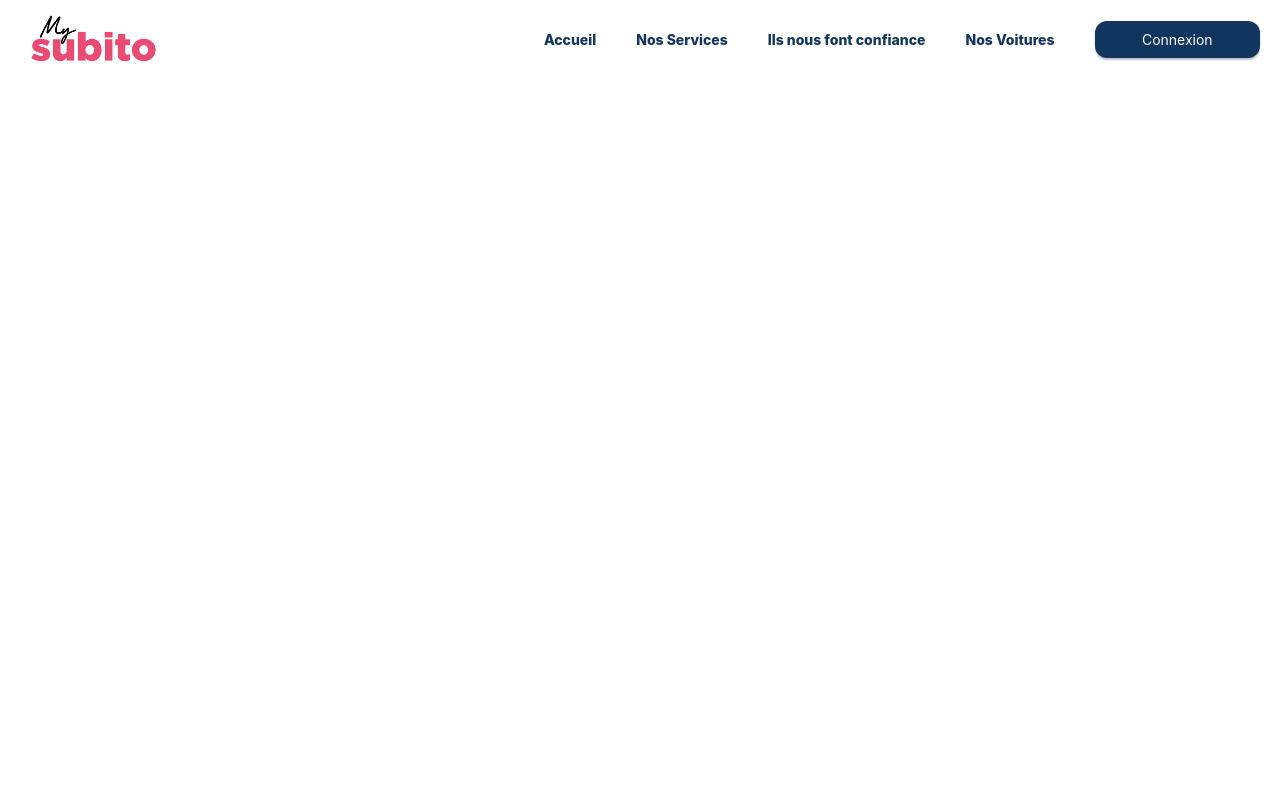
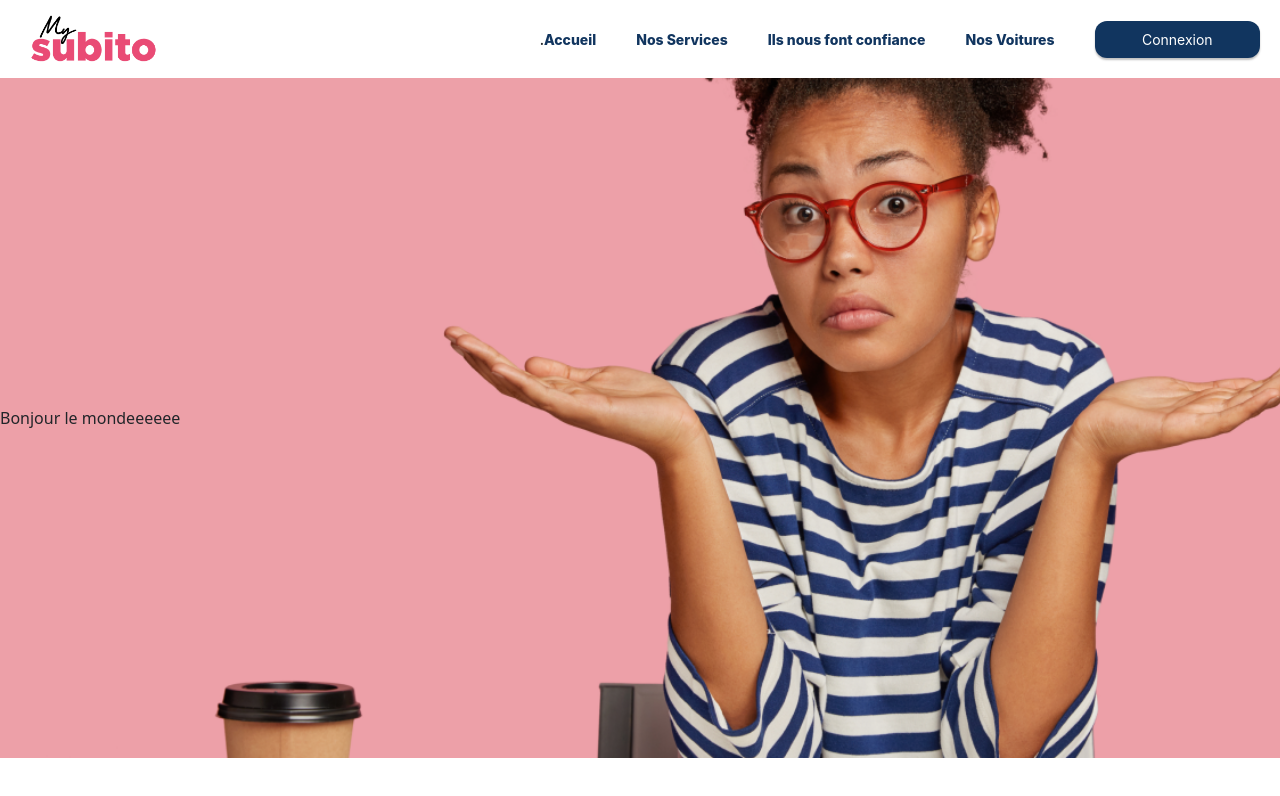
Before and after one commit to jarajop/ReactJS, a React (Create React App) app: page /accueil2 in a window 1280 px wide. Shown: the top 796 px of the page. Built offline with nearby package versions, Linux system fonts and the light colour scheme.

Commit message:
reproduction_du fichier Accueil.jsx

```diff
--- a/src/App.js
+++ b/src/App.js
@@ -18,6 +18,7 @@ import EtatForm from './componants/EtatForm';
 import TexteClickable from './componants/TexteClickable';
 import Etat4 from './componants/Etat4';
 import Form from './componants/Form';
+import Accueil2 from './componants/Accueil2';
 
 
 function App() {
@@ -42,6 +43,8 @@ function App() {
        <Route path='/login' element={ <Login />}/>
        <Route path='/footer' element={ <Footer/>}/>
        <Route path='/form' element={ <Form/>}/>
+       <Route path='/accueil2' element={ <Accueil2/>}/>
+
 
 
        </Routes>
--- /dev/null
+++ b/src/assets/styles/accueil2.css
@@ -0,0 +1,14 @@
+:root{
+    --primary: #11355F;
+    --secondary : #EA4b74;
+}
+
+
+#home{
+    background-image: url('../images/home/banner_faq.png');
+    background-repeat: no-repeat;
+    background-size: cover;
+    width: 100%;
+
+
+}
--- a/src/componants/Accueil.jsx
+++ b/src/componants/Accueil.jsx
@@ -5,6 +5,7 @@ import { Icon } from "@iconify/react";
 import { useState } from "react";
 
 function Accueil() {
+  // les 2 touches apres le P pr ls crochets et avc maj pr avoir ls accolades
   const Kaba = [
     {
       question: "question1",
--- /dev/null
+++ b/src/componants/Accueil2.jsx
@@ -0,0 +1,13 @@
+import { NavLink } from "react-router-dom";
+import "../assets/styles/accueil2.css"
+import Img9 from "../assets/images/home/banner_faq.png";
+
+
+// ceci est une reproduction du fichier Accueil.jsx
+function Accueil2() { // tous les autres caracteres k tu chercheras se trouvent sur ls chiffres avc la combo Maj
+  return (
+
+      <div id="home"> Bonjour le mondeeeeee </div>
+  );
+}
+export default Accueil2;
--- a/src/componants/Form.jsx
+++ b/src/componants/Form.jsx
@@ -22,7 +22,7 @@ function Form() {
         <input
           placeholder="Nom"
           type="text"
-         value={Pers.nom}
+          value={Pers.nom}
           name="nom"
           onChange={(e) => setPers({ ...Pers, nom: e.target.value })} // e.target.value renvoyer la valeur actuelle du champ de saisie donc setName.  e.target.value
         />
--- a/src/componants/Navbar.jsx
+++ b/src/componants/Navbar.jsx
@@ -1,34 +1,49 @@
 import { NavLink } from "react-router-dom";
-import  '../assets/logos/subito/logo-texte2-mysubito.png'
-import Subito from '../assets/logos/subito/logo-texte2-mysubito.png'
+import "../assets/logos/subito/logo-texte2-mysubito.png";
+import Subito from "../assets/logos/subito/logo-texte2-mysubito.png";
 
-
-function Navbar () {
+function Navbar() {
   return (
-
     <div className="container-fluid">
       <nav className="d-flex ">
-          <img src= {Subito} alt="" className="logo" />
-            <ul className="nav justify-content-end py-3 align-items-center ms-auto p-2">  {/*cette classe permet de le mettre tt a fait a droite et py regle ls blem de marges  */}
-               <li >
-               <NavLink className="mem" to="/"> Accueil</NavLink>
+        {" "}
+        {/* donc la le d-flex permet d'aligner ts les elements sur la mem ligne */}
+        <img src={Subito} alt="" className="logo" />
+        <ul className="nav justify-content-end py-3 align-items-center ms-auto p-2">.
+          {" "}
+          {/*cette classe permet de le mettre tt a fait a droite et py regle ls blem de marges et ms pr dire margin */}
+          <li>
+            <NavLink className="mem" to="/">
+              {" "}
+              Accueil
+            </NavLink>
           </li>
-               <li >
-                <NavLink className="mem" to="/services"> Nos Services</NavLink>
-
+          <li>
+            <NavLink className="mem" to="/services">
+              {" "}
+              Nos Services
+            </NavLink>
           </li>
-               <li >
-               <NavLink className="mem" to="/confiance"> Ils nous font confiance</NavLink>
+          <li>
+            <NavLink className="mem" to="/confiance">
+              {" "}
+              Ils nous font confiance
+            </NavLink>
           </li>
-               <li >
-               <NavLink className="mem" to="/voitures"> Nos Voitures </NavLink>
+          <li>
+            <NavLink className="mem" to="/voitures">
+              {" "}
+              Nos Voitures{" "}
+            </NavLink>
           </li>
-               <li >
-               <NavLink type="button" to="/connexion" className="boutton">Connexion </NavLink> </li>
-
-
+          <li>
+            <NavLink type="button" to="/connexion" className="boutton">
+              Connexion{" "}
+            </NavLink>{" "}
+          </li>
         </ul>
       </nav>
-    </div>   )
+    </div>
+  );
 }
-export default Navbar ;
+export default Navbar;
```
Lines whose indentation alone changed are shown as unchanged.
